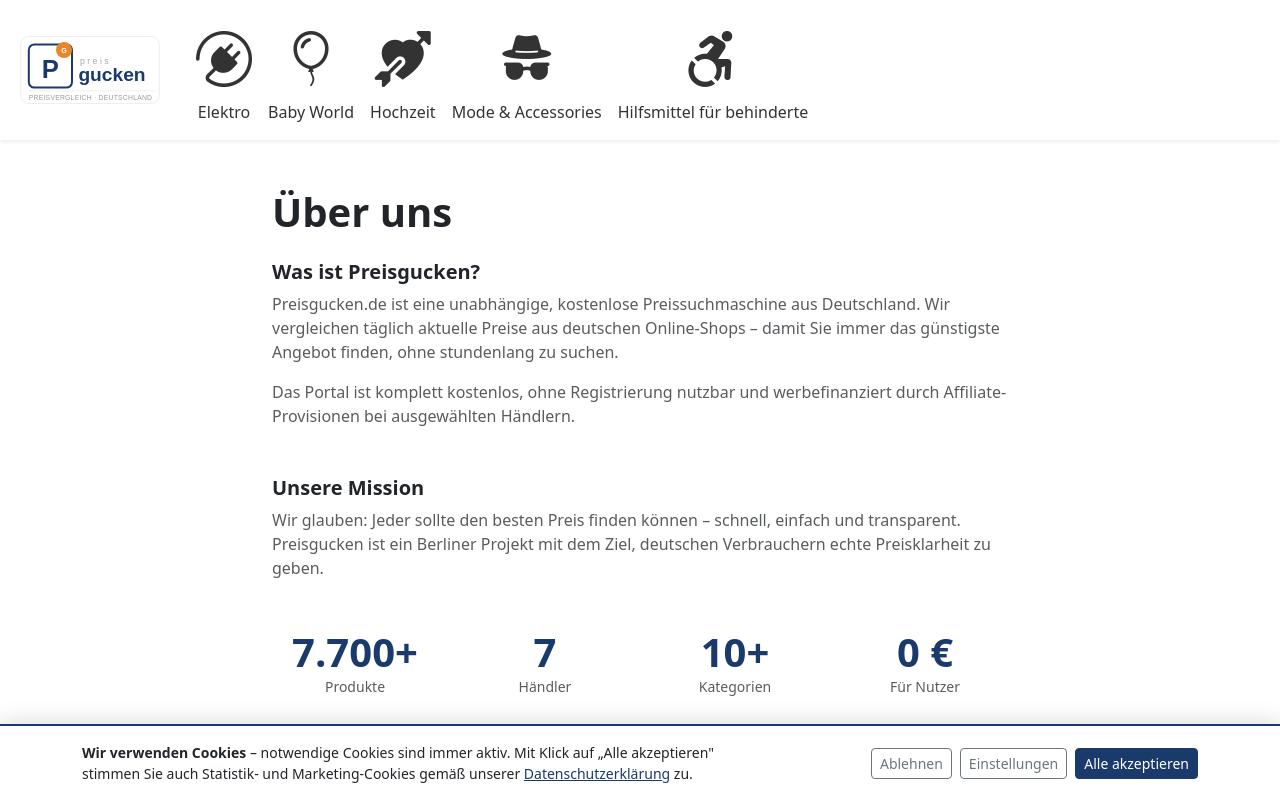
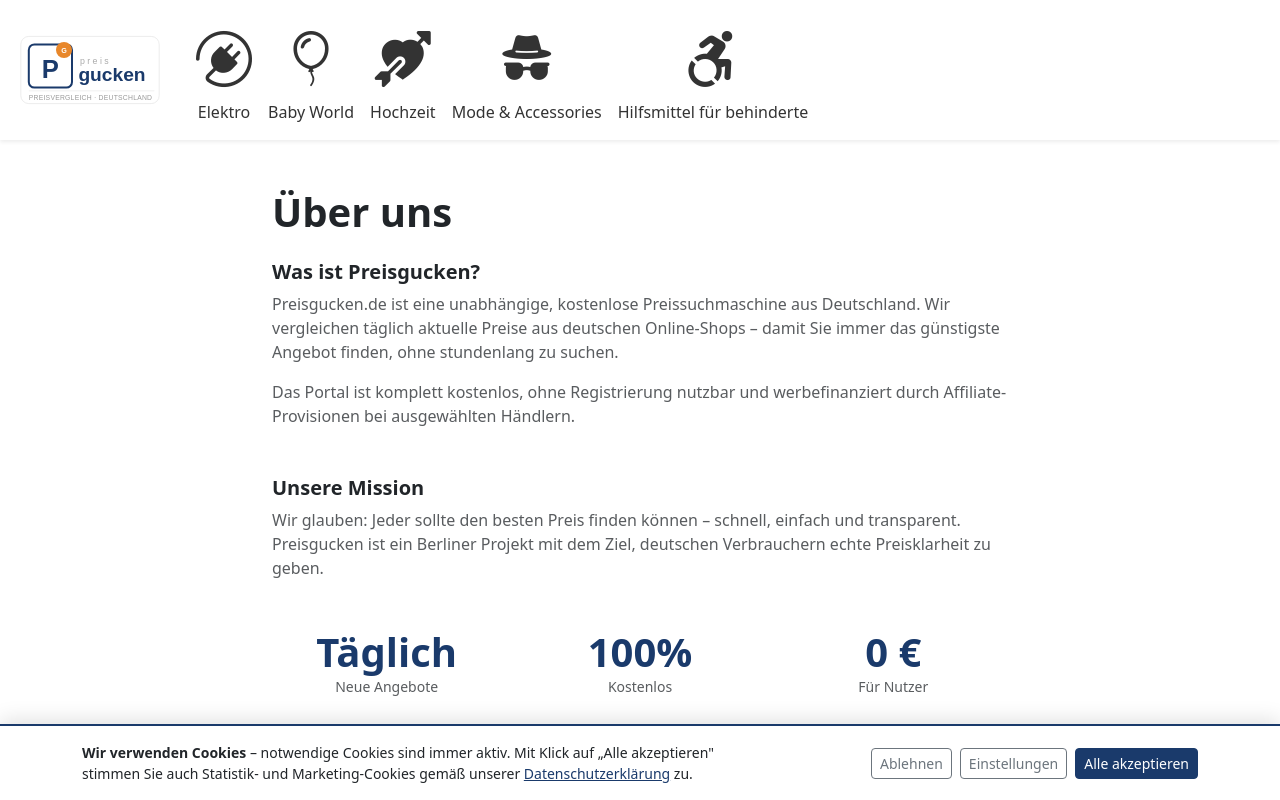
Before and after one commit to zaheerahmedberlin/nextjs-app, a Next.js app: page /ueber-uns in a window 1280 px wide. Shown: the top 800 px of the page. Built offline with nearby package versions, Linux system fonts and the light colour scheme.

Commit message:
fix: remove product count and vendor count from Über uns stats

```diff
--- a/app/ueber-uns/page.jsx
+++ b/app/ueber-uns/page.jsx
@@ -36,19 +36,15 @@
         </section>
 
         <div className="row g-4 mb-5">
-          <div className="col-6 col-md-3 text-center">
-            <div className="display-6 fw-bold" style={{ color: "var(--pg-blue)" }}>7.700+</div>
-            <div className="small text-muted">Produkte</div>
+          <div className="col-6 col-md-4 text-center">
+            <div className="display-6 fw-bold" style={{ color: "var(--pg-blue)" }}>Täglich</div>
+            <div className="small text-muted">Neue Angebote</div>
           </div>
-          <div className="col-6 col-md-3 text-center">
-            <div className="display-6 fw-bold" style={{ color: "var(--pg-blue)" }}>7</div>
-            <div className="small text-muted">Händler</div>
+          <div className="col-6 col-md-4 text-center">
+            <div className="display-6 fw-bold" style={{ color: "var(--pg-blue)" }}>100%</div>
+            <div className="small text-muted">Kostenlos</div>
           </div>
-          <div className="col-6 col-md-3 text-center">
-            <div className="display-6 fw-bold" style={{ color: "var(--pg-blue)" }}>10+</div>
-            <div className="small text-muted">Kategorien</div>
-          </div>
-          <div className="col-6 col-md-3 text-center">
+          <div className="col-6 col-md-4 text-center">
             <div className="display-6 fw-bold" style={{ color: "var(--pg-blue)" }}>0 €</div>
             <div className="small text-muted">Für Nutzer</div>
           </div>
```
